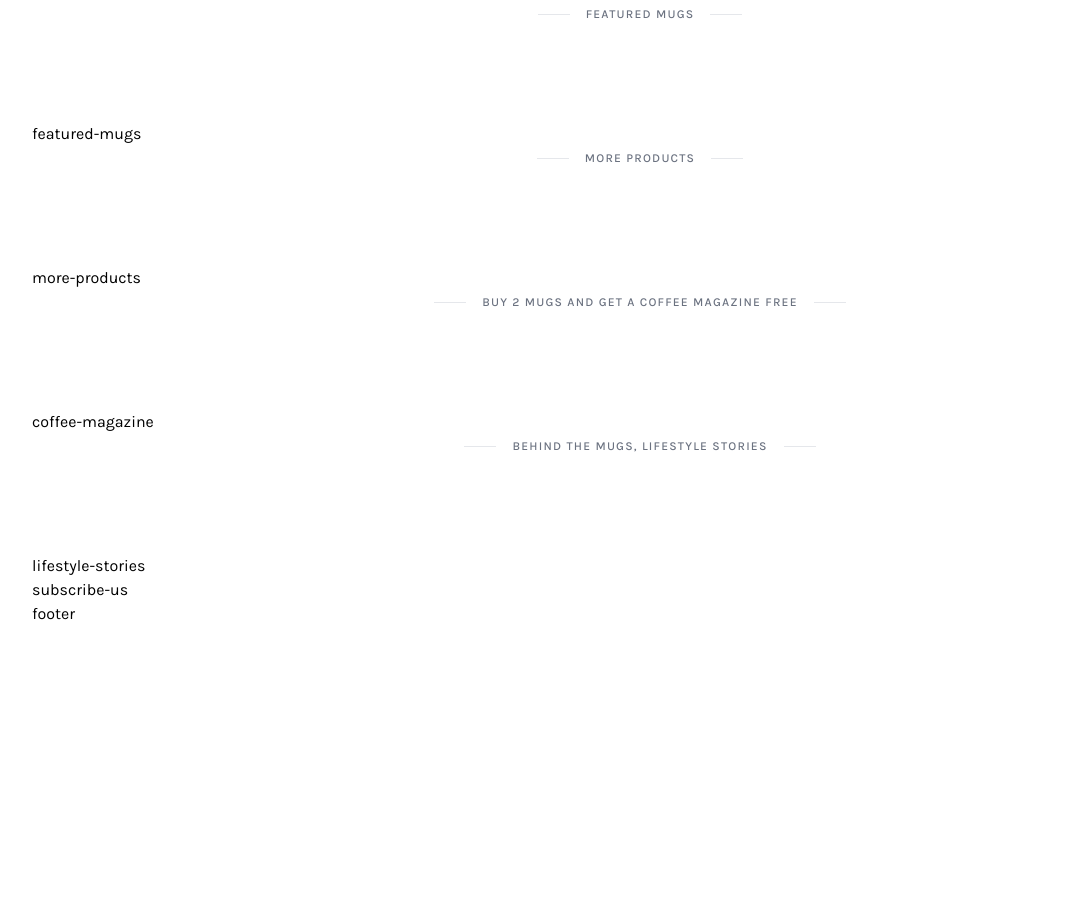
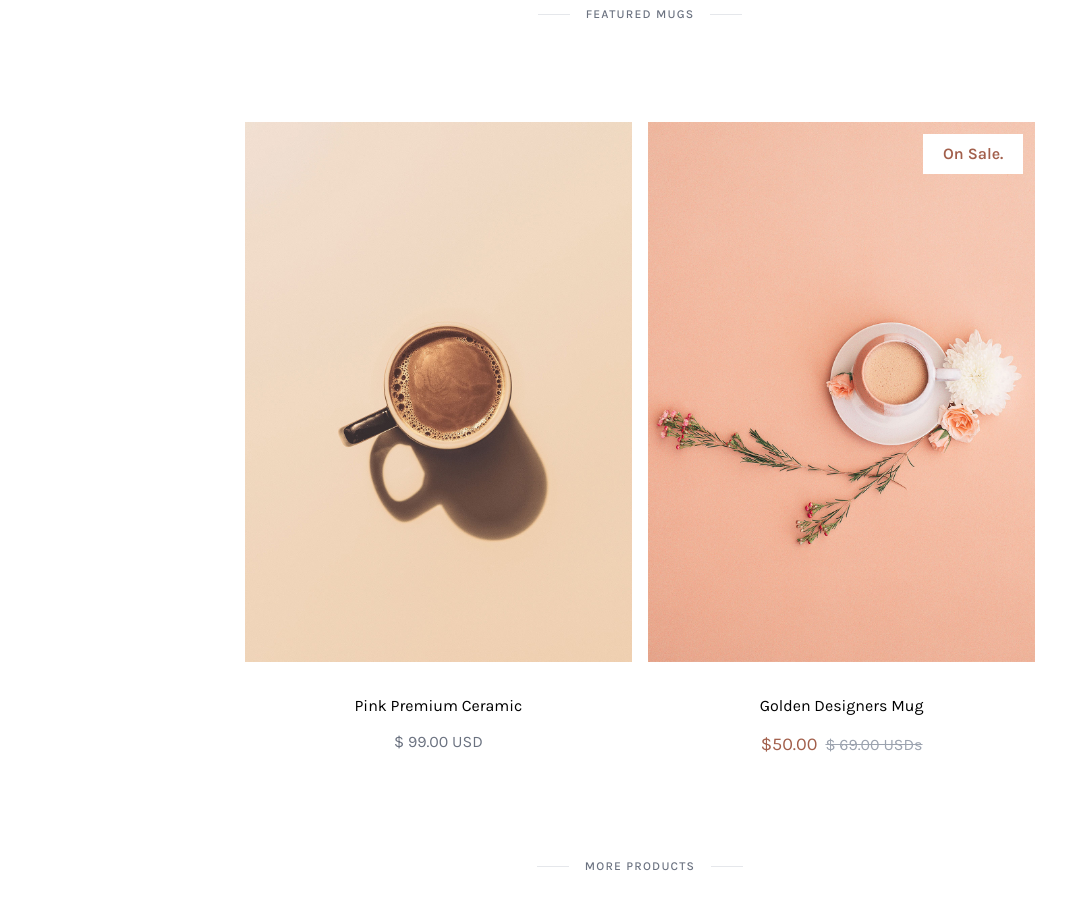
Before and after one commit to pquoc693/tailwind_practice, a React (Vite) app: page / in a window 1280 px wide. Shown: the part 1220-2130 px from the top of the page, without its empty margins (0-1066 px from the left). Before the commit the page ends 1846 px from the top, so only its background shows below. Built offline with nearby package versions, Linux system fonts and the light colour scheme.

Commit message:
featured mugs

```diff
--- a/src/App.tsx
+++ b/src/App.tsx
@@ -51,10 +51,60 @@
         <div className="ct-subheadline ">
           <div className="ct-subheadline-deco-line"></div>
           <div className="ct-subheadline-label ">Featured Mugs</div>
-
           <div className="ct-subheadline-deco-line"></div>
         </div>
-        <div className="featured-mugs">featured-mugs</div>
+        <div className="featured-mugs w-[95%] lg:w-[65%] mx-auto mb-24 ">
+          <div className="grid grid-cols-1 lg:grid-cols-2 gap-8 lg:gap-4">
+            <div className="ct-product-card">
+              <div className="h-[400px] sm:h-[540px] bg-[url('./assets/images/mugs1.jpg')] bg-cover bg-no-repeat bg-center">
+                <a href="#!" className="">
+                  <div className="w-full h-full hover:bg-gray-900 hover:bg-opacity-10 hover:transition-all hover:ease-in-out hover:duration-300 relative group">
+                    <div className="ct-button absolute bg-white text-gray-900 w-11/12 bottom-4 left-1/2 -translate-x-1/2 hidden group-hover:block group-hover:animate-fadeIn ">
+                      Explore Mug
+                    </div>
+                  </div>
+                </a>
+              </div>
+              <div className="text-center mt-8 ">
+                <a href="#!" className="">
+                  <div className="text-ml m-3 hover:text-coffee-400">
+                    Pink Premium Ceramic
+                  </div>
+                </a>
+                <div className="">
+                  <span className="text-gray-500">$ 99.00 USD</span>
+                </div>
+              </div>
+            </div>
+            <div className="ct-product-card">
+              <div className="h-[400px] sm:h-[540px] bg-[url('./assets/images/mugs2.jpg')] bg-cover bg-no-repeat bg-center">
+                <a href="#!" className="">
+                  <div className="w-full h-full hover:bg-gray-900 hover:bg-opacity-10 hover:transition-all hover:ease-in-out hover:duration-300 relative group">
+                    <div className="absolute w-[100px] bg-white px-4 py-2 top-3 right-3 text-center font-semibold text-coffee-400">
+                      On Sale.
+                    </div>
+                    <div className="absolute bg-white text-gray-900 w-11/12 bottom-4 left-1/2 -translate-x-1/2 text-center hidden group-hover:block group-hover:animate-fadeIn uppercase tracking-wider py-4 px-6 text-sm font-medium cursor-pointer hover:bg-opacity-75">
+                      Explore Mug
+                    </div>
+                  </div>
+                </a>
+              </div>
+              <div className="text-center mt-8 ">
+                <a href="#!" className="">
+                  <div className="text-ml m-3 hover:text-coffee-400">
+                    Golden Designers Mug
+                  </div>
+                </a>
+                <div className="">
+                  <span className="text-lg text-coffee-400">$50.00</span>
+                  <span className="ml-2 text-gray-400 line-through">
+                    $ 69.00 USDs
+                  </span>
+                </div>
+              </div>
+            </div>
+          </div>
+        </div>
         <div className="ct-subheadline ">
           <div className="ct-subheadline-deco-line"></div>
           <div className="ct-subheadline-label ">More products</div>
--- a/src/index.css
+++ b/src/index.css
@@ -35,3 +35,7 @@
 .ct-subheadline-label {
   @apply uppercase mx-4 tracking-widest text-gray-500 font-medium text-[12px] text-center;
 }
+
+.ct-button {
+  @apply uppercase text-center tracking-wider py-4 px-6 text-sm font-medium cursor-pointer hover:bg-opacity-75;
+}
--- a/tailwind.config.js
+++ b/tailwind.config.js
@@ -19,10 +19,15 @@
         slideDown: {
           "0%": { transform: "translateY(-100%)" },
           "100%": { transform: "translateY(0)" }
+        },
+        fadeIn: {
+          from: { opacity: 0 },
+          to: { opacity: 1 }
         }
       },
       animation: {
-        slideDown: "slideDown 0.4s ease-in-out"
+        slideDown: "slideDown 0.4s ease-in-out",
+        fadeIn: "fadeIn 0.4s ease-in-out"
       },
       backgroundImage: {
         "slider-bg": "url('./assets/images/slide.jpg')"
```
Also changed, not shown: src/assets/images/mugs1.jpg (added), src/assets/images/mugs2.jpg (added).
